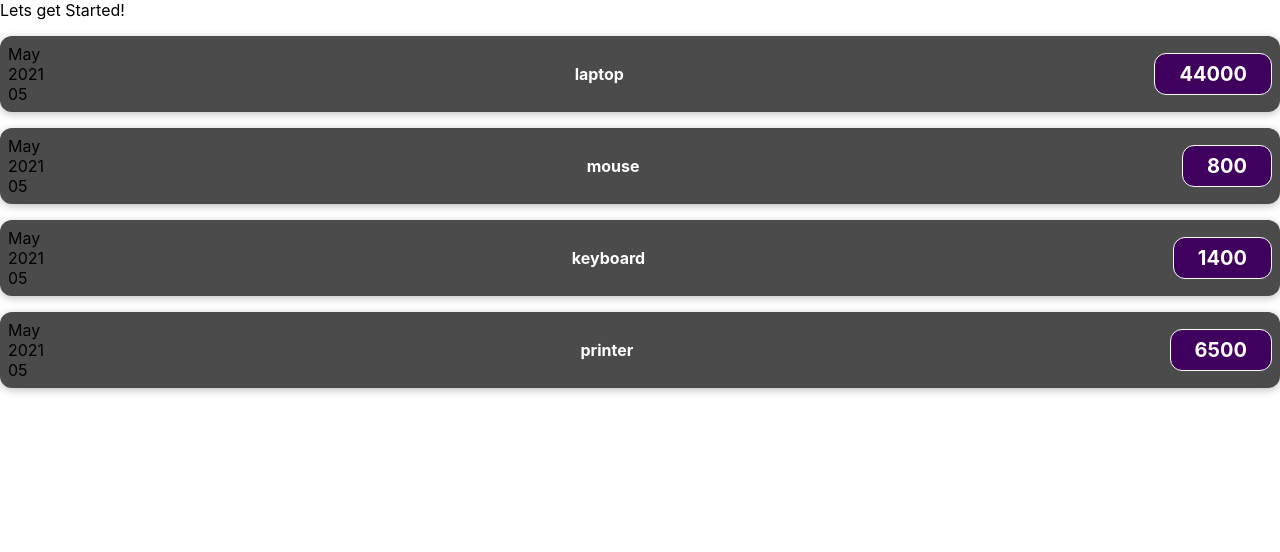
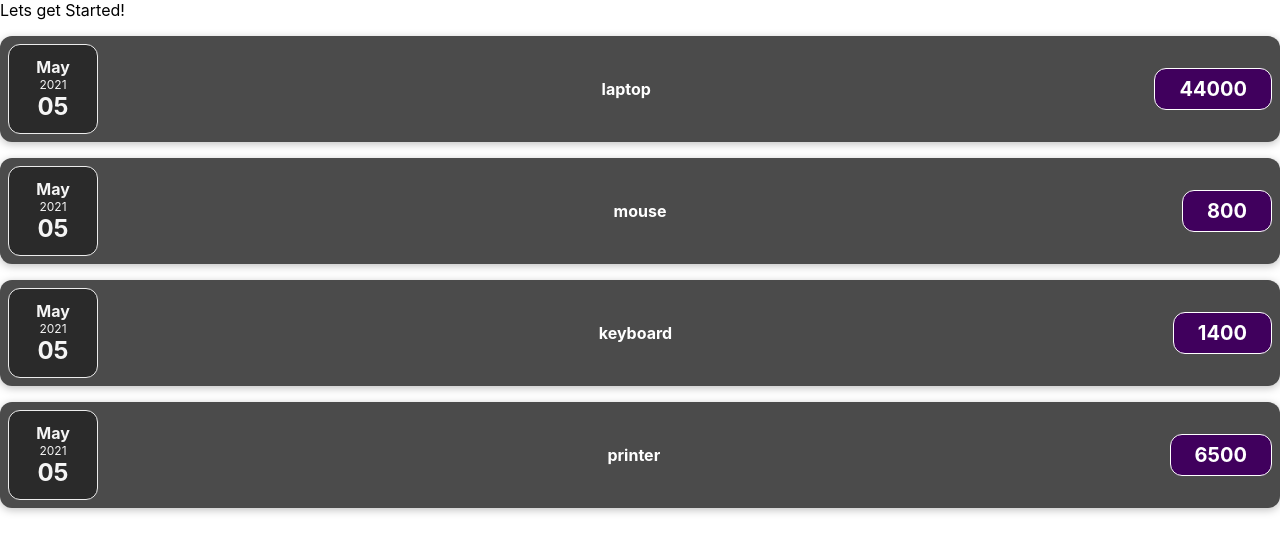
Before and after one commit to sachinmewar/expense-tracker, a JavaScript app: page / in a window 1280 px wide. Shown: the top 552 px of the page. Built offline with nearby package versions, Linux system fonts and the light colour scheme.

Commit message:
style added to ExpenseDate.js file

```diff
--- a/src/components/ExpenseDate.css
+++ b/src/components/ExpenseDate.css
@@ -0,0 +1,26 @@
+.expense-date {
+  display: flex;
+  flex-direction: column;
+  width: 5.5rem;
+  height: 5.5rem;
+  border: 1px solid #ececec;
+  border-radius: 12px;
+  background-color: #2a2a2a;
+  align-items: center;
+  justify-content: center;
+  color: whitesmoke;
+}
+
+.expense-date__month {
+  font-size: 1rem;
+  font-weight: bold;
+}
+
+.expense-date__year {
+  font-size: 0.75rem;
+}
+
+.expense-date__day {
+  font-size: 1.5rem;
+  font-weight: bold;
+}
```
